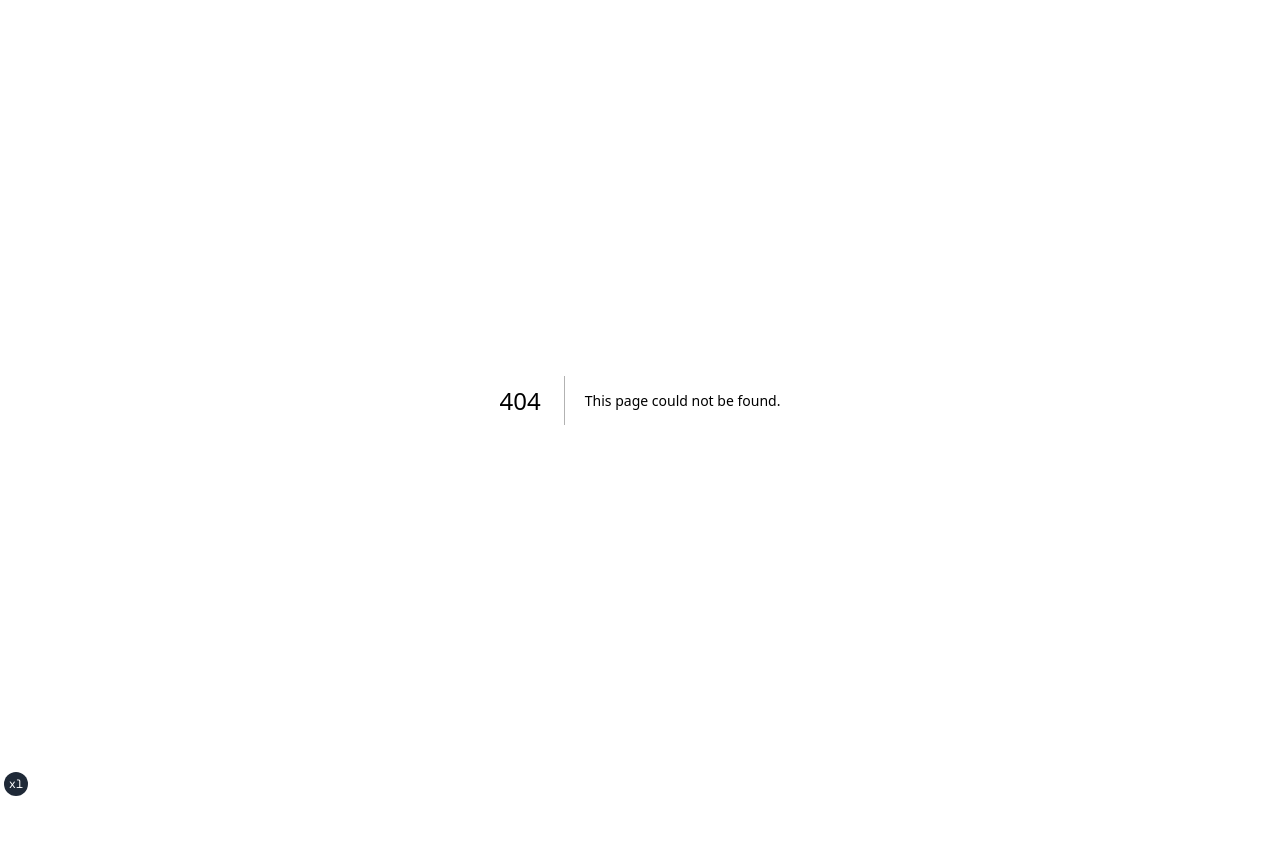
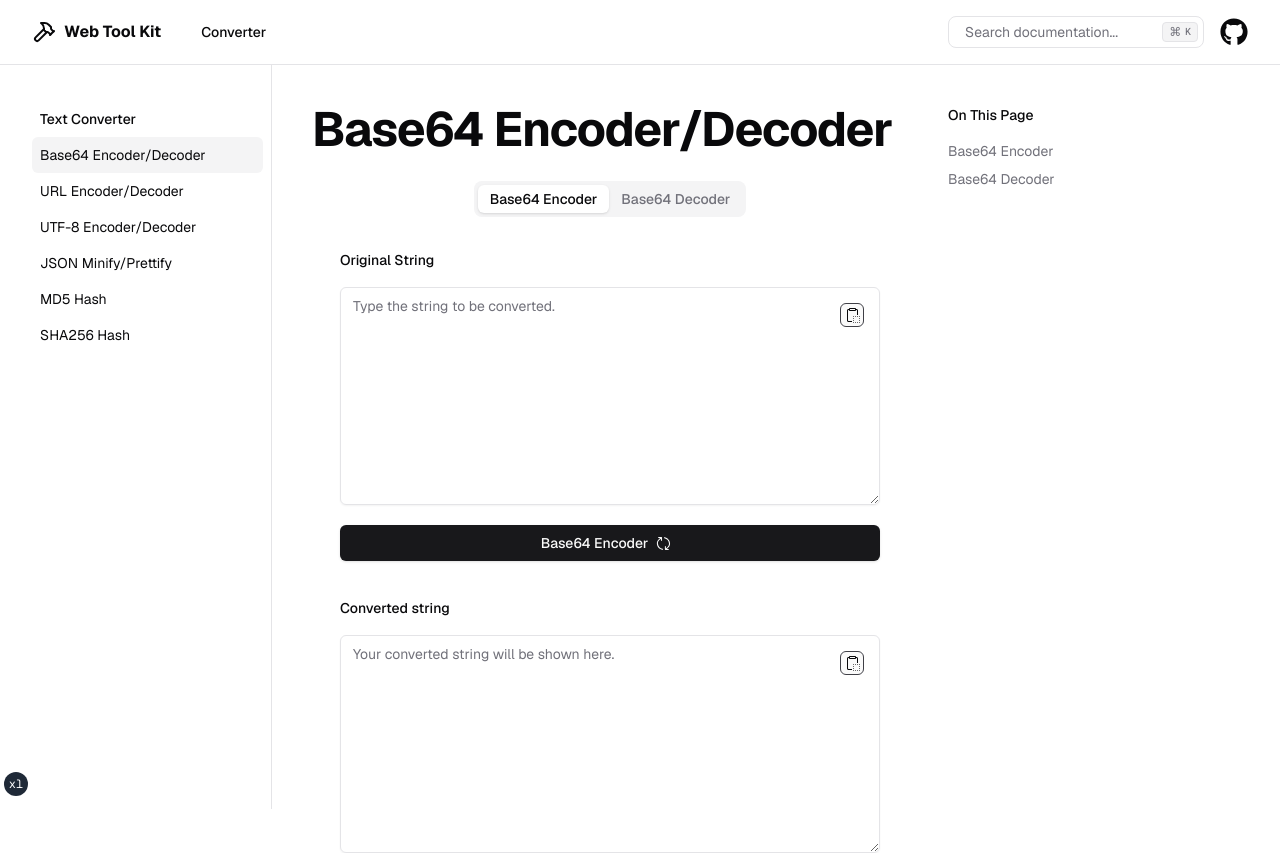
Before and after one commit to SiAce/web-toolkit, a Next.js app: page /converter/text/base64 in a window 1280 px wide. Before the commit this address had no page. Shown: the top 853 px of the page. Before the commit the page ends 800 px from the top, so only its background shows below. Built offline with nearby package versions, Linux system fonts and the light colour scheme.

Commit message:
Refactor project to allow addition for other types of converters

```diff
--- a/next.config.mjs
+++ b/next.config.mjs
@@ -4,7 +4,7 @@ const nextConfig = {
     return [
       {
         source: '/',
-        destination: '/converter/base64',
+        destination: '/converter/text/base64',
         permanent: true,
       },
     ]
--- /dev/null
+++ b/src/app/converter/image/page.tsx
@@ -0,0 +1,10 @@
+export default function ImageConverterPage() {
+
+  return (
+    <div className="container">
+      <label htmlFor="123" >File Upload</label>
+      <input type="file" id="123" className="hidden" />
+    </div>
+
+  )
+}
--- a/src/app/converter/[slug]/page.tsx
+++ b/src/app/converter/text/[slug]/page.tsx
@@ -1,4 +1,4 @@
-import { TabbedConverter } from "@/components/converter/tabbed-converter";
+import { TabbedTextConverter } from "@/components/converter/text/tabbed-converter";
 import { DashboardTableOfContents } from "@/components/toc";
 import { converterConfig } from "@/config/converter";
 import { siteConfig } from "@/config/site";
@@ -12,7 +12,7 @@ export interface ConverterPageProps {
 
 export function generateMetadata({ params }: ConverterPageProps) {
   const slug = params.slug;
-  const { title } = converterConfig.pages[slug];
+  const { title } = converterConfig.textPages[slug];
   return {
     title,
     description: `${siteConfig.description}${title}`,
@@ -20,12 +20,12 @@ export function generateMetadata({ params }: ConverterPageProps) {
 }
 
 export function generateStaticParams() {
-  return Object.keys(converterConfig.pages).map((slug) => { slug })
+  return Object.keys(converterConfig.textPages).map((slug) => { slug })
 }
 
 export default function ConverterPage({ params }: ConverterPageProps) {
   const slug = params.slug;
-  const { title, subtitle, converters } = converterConfig.pages[slug];
+  const { title, subtitle, converters } = converterConfig.textPages[slug];
 
   return (
     <main className="relative py-6 lg:gap-10 lg:py-10 xl:grid xl:grid-cols-[1fr_300px]">
@@ -36,12 +36,12 @@ export default function ConverterPage({ params }: ConverterPageProps) {
         <h2>
           {subtitle}
         </h2>
-        <TabbedConverter
+        <TabbedTextConverter
           page={slug}
           converters={converters.map(({ name }) => ({
             name,
           }))}
-        ></TabbedConverter>
+        ></TabbedTextConverter>
       </div>
       <div className="hidden text-sm xl:block">
         <div className="sticky top-16 -mt-10 max-h-[calc(var(--vh)-4rem)] overflow-y-auto pt-10">
--- a/src/app/sitemap.ts
+++ b/src/app/sitemap.ts
@@ -5,10 +5,14 @@ import { MetadataRoute } from 'next'
 
 
 export default async function sitemap(): Promise<MetadataRoute.Sitemap> {
-  return Object.values(converterConfig.pages).map((page) => ({
-    url: `${siteConfig.url}${page.href}`,
-    lastModified: new Date(),
-    changeFrequency: "weekly",
-    priority: 1
-  }))
+  return converterConfig.sidebarNav.map(
+    (sidebarGroup) => sidebarGroup.items!.map(
+      (sidebarItem) => ({
+        url: `${siteConfig.url}${sidebarItem.href}`,
+        lastModified: new Date(),
+        changeFrequency: "weekly" as "weekly",
+        priority: 1
+      })
+    )
+  ).flat()
 }
--- a/src/components/converter/converter.tsx
+++ b/src/components/converter/text/converter.tsx
@@ -7,7 +7,7 @@ import { converterConfig } from "@/config/converter";
 import { UpdateIcon } from "@radix-ui/react-icons";
 import { motion } from "framer-motion";
 import { useState } from "react";
-import { MotionButton } from "../animated/motion-button";
+import { MotionButton } from "../../animated/motion-button";
 
 
 const convertIcon = {
@@ -29,7 +29,7 @@ export interface ConverterProps {
   converterName: string
 }
 
-export function Converter({ page, converterName }: ConverterProps) {
+export function TextConverter({ page, converterName }: ConverterProps) {
   const [originalString, setOriginalString] = useState<string | undefined>(
     undefined
   );
@@ -37,7 +37,7 @@ export function Converter({ page, converterName }: ConverterProps) {
     undefined
   );
 
-  const convertFunc = converterConfig.pages[page].converters.find((converter) => converter.name === converterName)!.convertFunc
+  const convertFunc = converterConfig.textPages[page].converters.find((converter) => converter.name === converterName)!.convertFunc
 
   return (
     <div className="grid w-full gap-10">
--- a/src/components/converter/tabbed-converter.tsx
+++ b/src/components/converter/text/tabbed-converter.tsx
@@ -1,5 +1,5 @@
 import { Tabs, TabsContent, TabsList, TabsTrigger } from "@/components/ui/tabs";
-import { Converter } from "./converter";
+import { TextConverter } from "./converter";
 
 export interface TabbedConverterProps {
   page: string
@@ -8,7 +8,7 @@ export interface TabbedConverterProps {
   }[]
 }
 
-export function TabbedConverter({ page, converters }: TabbedConverterProps) {
+export function TabbedTextConverter({ page, converters }: TabbedConverterProps) {
   return (
     <Tabs defaultValue={converters[0].name} className="flex flex-col justify-evenly gap-7 m-7">
       <TabsList className="w-min flex self-center">
@@ -21,7 +21,7 @@ export function TabbedConverter({ page, converters }: TabbedConverterProps) {
       {
         converters.map((converter, index) => (
           <TabsContent key={index} value={converter.name}>
-            <Converter page={page} converterName={converter.name}></Converter>
+            <TextConverter page={page} converterName={converter.name}></TextConverter>
           </TabsContent>
         ))
       }
--- a/src/config/converter.ts
+++ b/src/config/converter.ts
@@ -5,45 +5,45 @@ export const converterConfig: ConverterConfig = {
   mainNav: [
     {
       title: "Converter",
-      href: "/converter/base64",
+      href: "/converter/text/base64",
     }
   ],
   sidebarNav: [
     {
-      title: "Converter",
+      title: "Text Converter",
       items: [
         {
           title: "Base64 Encoder/Decoder",
-          href: "/converter/base64",
+          href: "/converter/text/base64",
         },
         {
           title: "URL Encoder/Decoder",
-          href: "/converter/url",
+          href: "/converter/text/url",
         },
         {
           title: "UTF-8 Encoder/Decoder",
-          href: "/converter/utf-8",
+          href: "/converter/text/utf-8",
         },
         {
           title: "JSON Minify/Prettify",
-          href: "/converter/json",
+          href: "/converter/text/json",
         },
         {
           title: "MD5 Hash",
-          href: "/converter/md5",
+          href: "/converter/text/md5",
         },
         {
           title: "SHA256 Hash",
-          href: "/converter/sha256",
+          href: "/converter/text/sha256",
         }
       ],
     }
   ],
-  pages:
+  textPages:
   {
     base64: {
       title: "Base64 Encoder/Decoder",
-      href: "/converter/base64",
+      href: "/converter/text/base64",
       converters: [
         {
           name: "Base64 Encoder",
@@ -57,7 +57,7 @@ export const converterConfig: ConverterConfig = {
     },
     url: {
       title: "URL Encoder/Decoder",
-      href: "/converter/url",
+      href: "/converter/text/url",
       converters: [
         {
           name: "URL Encoder",
@@ -71,7 +71,7 @@ export const converterConfig: ConverterConfig = {
     },
     "utf-8": {
       title: "UTF-8 Encoder/Decoder",
-      href: "/converter/utf-8",
+      href: "/converter/text/utf-8",
       subtitle: "Into Hex Bytes",
       converters: [
         {
@@ -86,7 +86,7 @@ export const converterConfig: ConverterConfig = {
     },
     json: {
       title: "JSON Minify/Prettify",
-      href: "/converter/json",
+      href: "/converter/text/json",
       converters: [
         {
           name: "JSON Minify",
@@ -100,7 +100,7 @@ export const converterConfig: ConverterConfig = {
     },
     md5: {
       title: "MD5 Hash",
-      href: "/converter/md5",
+      href: "/converter/text/md5",
       converters: [
         {
           name: "MD5 Hash",
@@ -110,7 +110,7 @@ export const converterConfig: ConverterConfig = {
     },
     sha256: {
       title: "SHA256 Hash",
-      href: "/converter/sha256",
+      href: "/converter/text/sha256",
       converters: [
         {
           name: "SHA256 Hash",
--- a/src/types/index.d.ts
+++ b/src/types/index.d.ts
@@ -41,7 +41,7 @@ export type SiteConfig = {
 export type ConverterConfig = {
   mainNav: MainNavItem[]
   sidebarNav: SidebarNavItem[]
-  pages: ConverterPagesConfig
+  textPages: ConverterPagesConfig
 }
 
 export type ConverterPagesConfig = {
```
